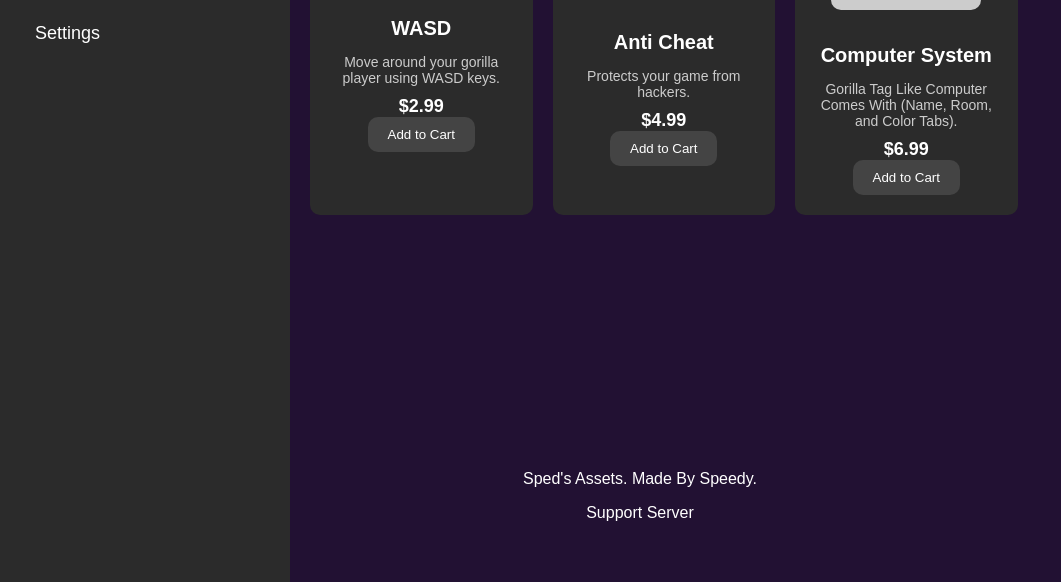
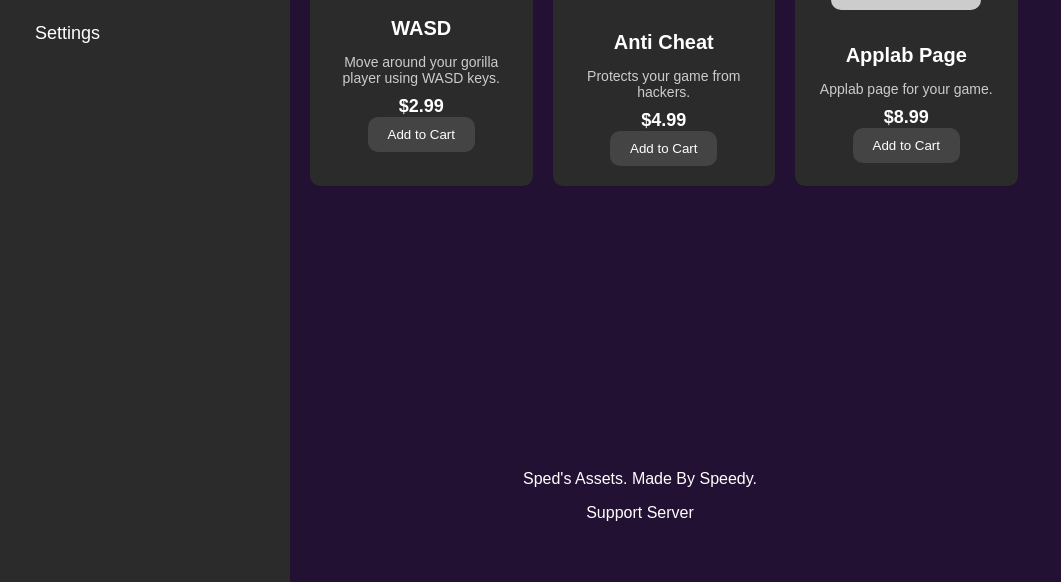
Before and after one commit to SpeedyLLC/Speds-Assets, a plain HTML site: page index.html in a window 1280 px wide. Both pictures are taken after a click on the link "Products". Shown: the part 258-840 px from the top of the page, without its empty margins (0-1061 px from the left). Drawn offline with Linux system fonts and the light colour scheme; placeholder pictures from the web are drawn by us.

Commit message:
Update index.html

```diff
--- a/index.html
+++ b/index.html
@@ -44,9 +44,9 @@
                 </div>
                 <div class="product">
                     <img src="https://via.placeholder.com/150" alt="Product 3">
-                    <h3>Computer System</h3>
-                    <p>Gorilla Tag Like Computer Comes With (Name, Room, and Color Tabs).</p>
-                    <span>$6.99</span>
+                    <h3>Applab Page</h3>
+                    <p>Applab page for your game.</p>
+                    <span>$8.99</span>
                     <br>
                     <button>Add to Cart</button>
                 </div>
```
